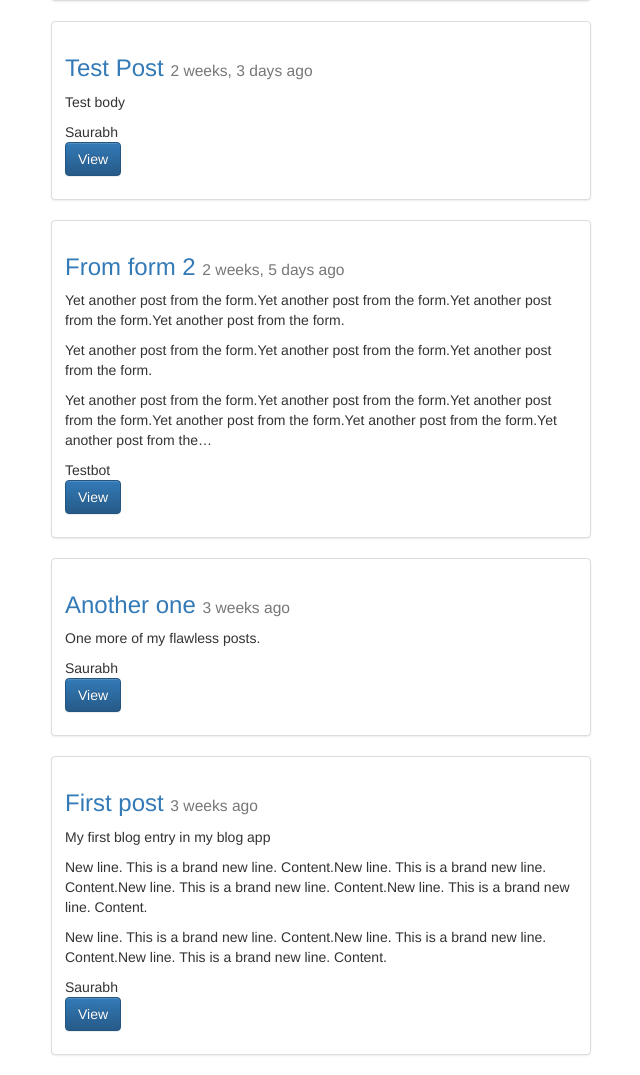
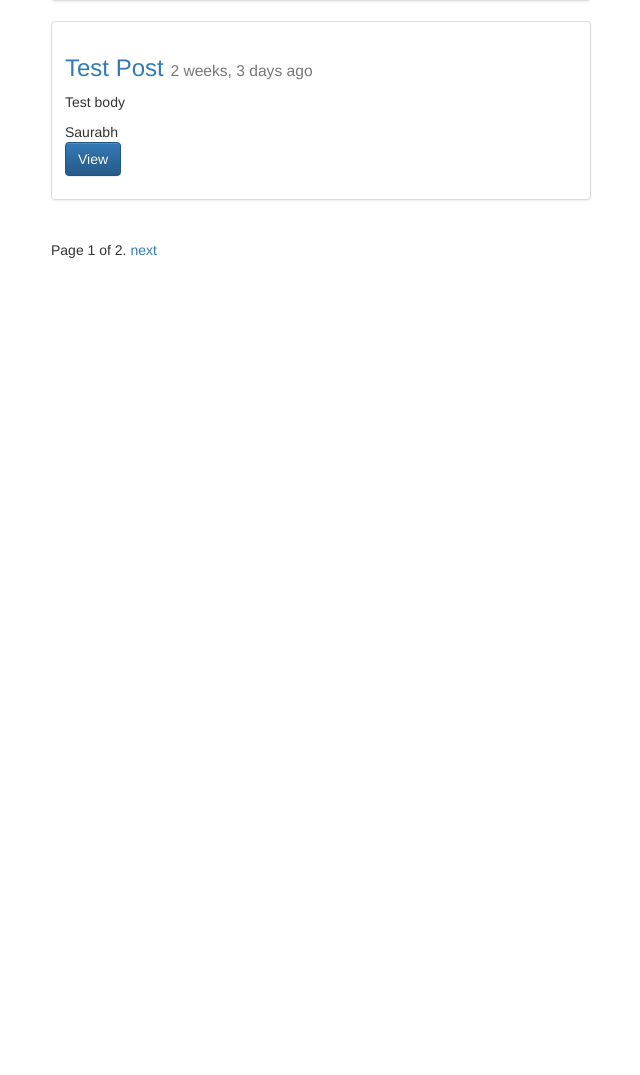
Before and after one commit to saurabhs92/django-blog, a Django app: page /blog/ in a window 1280 px wide. Shown: the part 1252-2327 px from the top of the page, without its empty margins (319-959 px from the left). After the commit the page ends 1510 px from the top, so only its background shows below. Run offline with Django 3.2, Linux system fonts and the light colour scheme; data comes from the database, SQL or seed files in the repository; some libraries are stand-ins or nearby versions.

Commit message:
Added pagination using paginator.

```diff
--- a/blog/templates/blog/post_list.html
+++ b/blog/templates/blog/post_list.html
@@ -19,6 +19,22 @@
   </div>
 </div>
 {% endfor %}
+
+<div class="pagination">
+    <span class="step-links">
+        {% if object_list.has_previous %}
+            <a href="?page={{ object_list.previous_page_number }}">previous</a>
+        {% endif %}
+
+        <span class="current">
+            Page {{ object_list.number }} of {{ object_list.paginator.num_pages }}.
+        </span>
+
+        {% if object_list.has_next %}
+            <a href="?page={{ object_list.next_page_number }}">next</a>
+        {% endif %}
+    </span>
+</div>
 </div>
 
 {% endblock content %}
--- a/blog/views.py
+++ b/blog/views.py
@@ -1,5 +1,6 @@
 from django.shortcuts import render, get_object_or_404, redirect
 from django.http import HttpResponse, HttpResponseRedirect
+from django.core.paginator import Paginator, EmptyPage, PageNotAnInteger
 from django.contrib import messages
 from .models import Post
 from .forms import PostForm
@@ -9,7 +10,19 @@
 #    return render(request, 'blog/index.html', data)
 
 def post_list(request):
-    queryset = Post.objects.all()
+    queryset_list = Post.objects.all()
+    paginator = Paginator(queryset_list, 5) # Show 5 entries per page
+
+    page = request.GET.get('page')
+    try:
+        queryset = paginator.page(page)
+    except PageNotAnInteger:
+        # If page is not an integer, deliver first page.
+        queryset = paginator.page(1)
+    except EmptyPage:
+        # If page is out of range (e.g. 9999), deliver last page of results.
+        queryset = paginator.page(paginator.num_pages)
+
     context = {
         'object_list': queryset,
         'title': 'Posts'
--- a/manage.py
+++ b/manage.py
@@ -1,4 +1,4 @@
-#!/usr/bin/env python
+#!/home/saurabh/work/django/blog-django/venv/bin/python
 import os
 import sys
 
```
